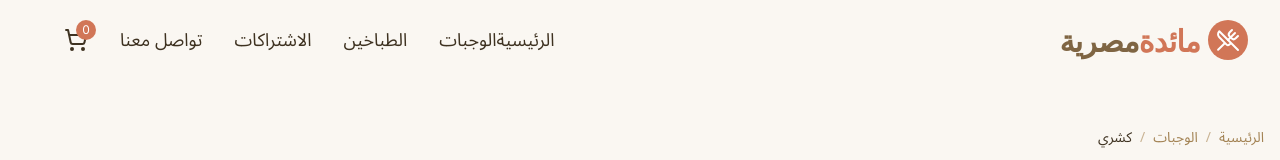
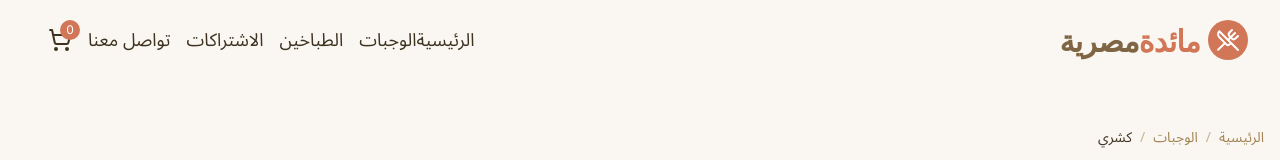
Before and after one commit to ibrahiemdahy101/meal-souk-connect, a React (Vite) app: page /meal/m1 in a window 1280 px wide. Shown: the top 160 px of the page. Built offline with nearby package versions, Linux system fonts and the light colour scheme; a web font is replaced by a local one.

Commit message:
Fix: Adjust element spacing
Adjust spacing between elements for better visual appearance.

```diff
--- a/src/components/Navbar.tsx
+++ b/src/components/Navbar.tsx
@@ -48,7 +48,7 @@ const Navbar = () => {
         </Link>
 
         {/* Desktop Navigation */}
-        <nav className="hidden md:flex items-center space-x-8">
+        <nav className="hidden md:flex items-center space-x-4">
           {[
             { name: 'الرئيسية', path: '/' },
             { name: 'الوجبات', path: '/#الوجبات' },
@@ -64,7 +64,7 @@ const Navbar = () => {
               {item.name}
             </Link>
           ))}
-          <Link to="/cart" className="relative">
+          <Link to="/cart" className="relative ms-4">
             <ShoppingCart className="h-6 w-6 text-sand-900 hover:text-terracotta-500 transition-colors duration-300" />
             <span className="absolute -top-2 -right-2 bg-terracotta-500 text-white text-xs rounded-full w-5 h-5 flex items-center justify-center">
               0
```
